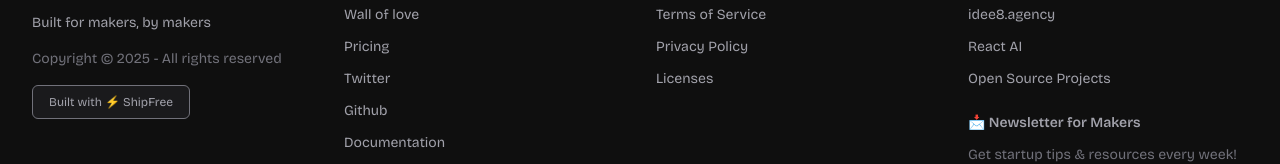
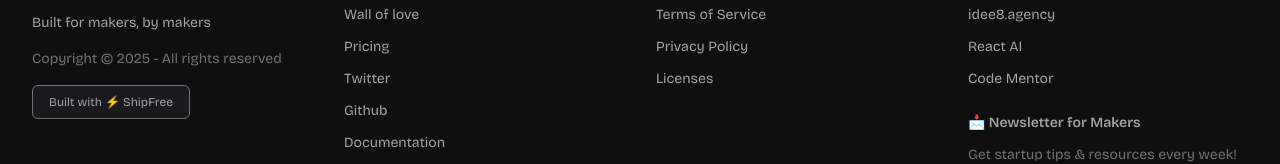
Before and after one commit to tsukiro/mongawk-nextjs, a Next.js app: page / in a window 1280 px wide. Shown: the part 2758-2922 px from the top of the page. Built offline with nearby package versions, Linux system fonts and the light colour scheme; no server answers.

Commit message:
fix: Update footer link text for accuracy

```diff
--- a/src/components/Footer.tsx
+++ b/src/components/Footer.tsx
@@ -49,7 +49,7 @@ export default function Footer() {
                 🌎 By the Creator of ShipFree
               </h3>
               <ul className="space-y-3 text-sm">
-                {["idee8.agency", "React AI", "Open Source Projects"].map((item) => (
+                {["idee8.agency", "React AI", "Code Mentor"].map((item) => (
                   <li key={item}>
                     <a href="https://idee8.agency" className="text-zinc-400 hover:text-white">
                       {item}
```
